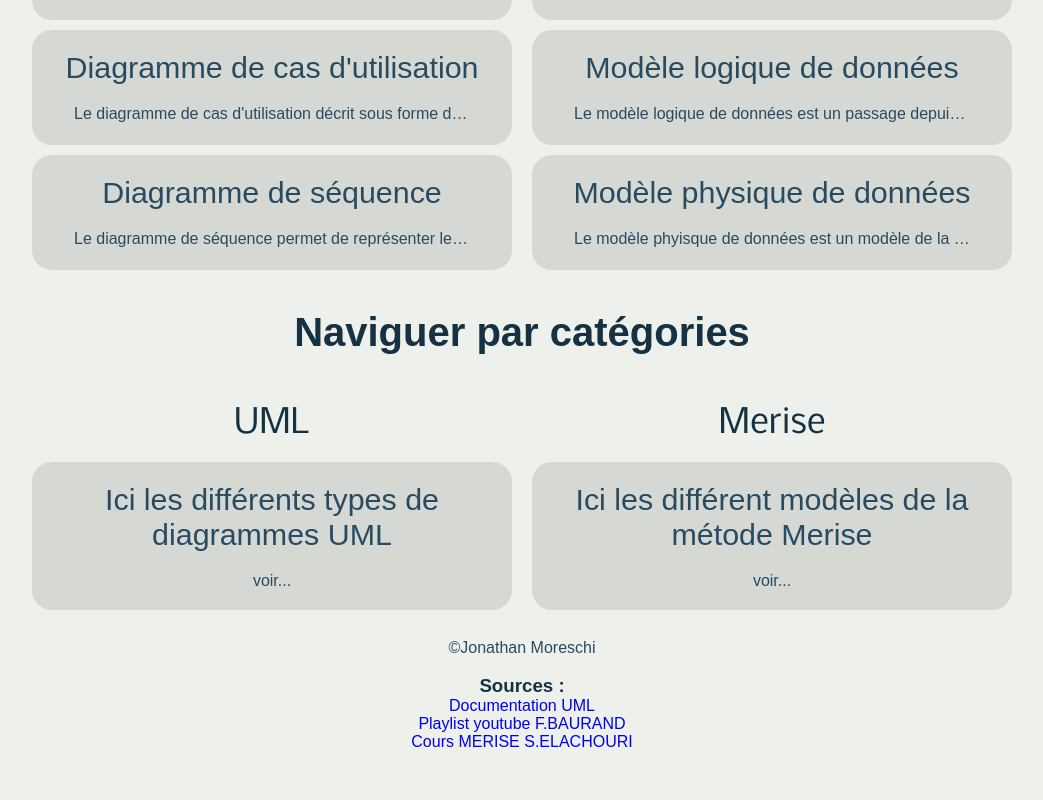
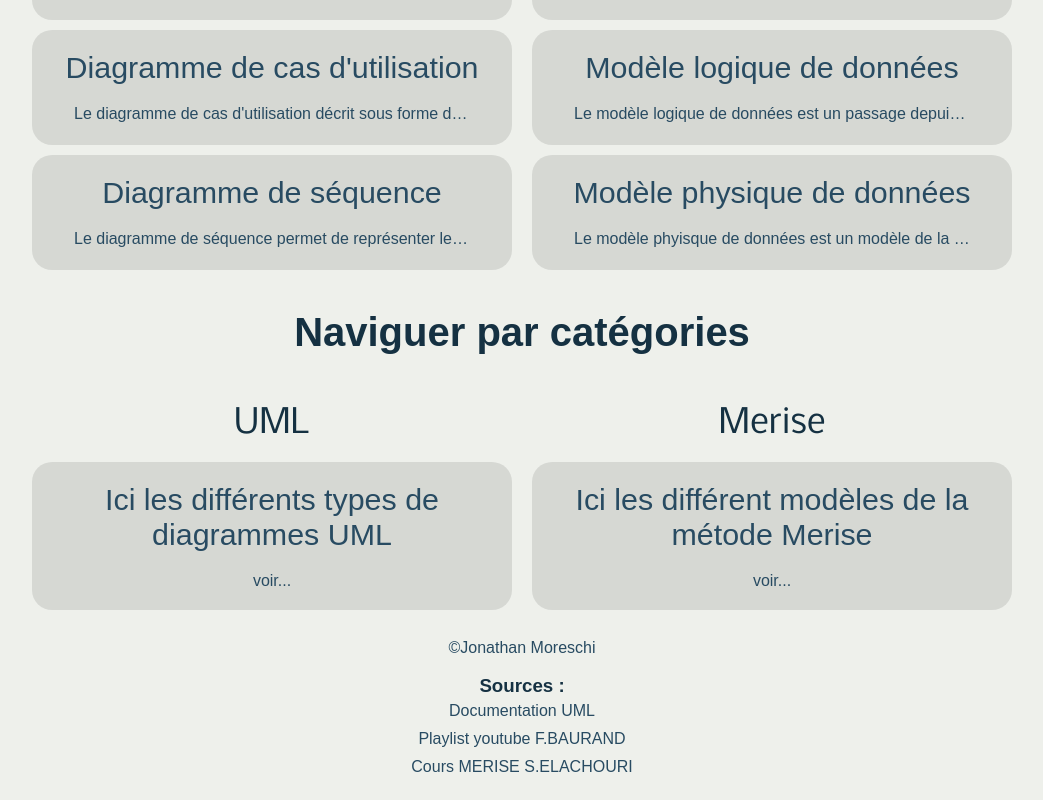
Before and after one commit to 2023-cda-alt-devops-p4/catalog-jm, a Next.js app: page / in a window 1280 px wide. Shown: the part 532-1332 px from the top of the page, without its empty margins (118-1161 px from the left). Before the commit the page ends 1302 px from the top, so only its background shows below. Built offline with nearby package versions, Linux system fonts and the light colour scheme; a web font is replaced by a local one.

Commit message:
Feat: Styling link in footer

```diff
--- a/app/components/Footer.js
+++ b/app/components/Footer.js
@@ -8,9 +8,9 @@ const Footer = () => {
       <p>&copy;Jonathan Moreschi</p>
       <div className={styles.sources}>
         <h3>Sources : </h3>
-        <Link href={'https://www.uml-diagrams.org/'} target='_blank'>Documentation UML</Link>
-        <Link href={'https://www.youtube.com/playlist?list=PL6JepipuvDNKiH_epQq7ZcfWERsyxoGDJ'} target='_blank'>Playlist youtube F.BAURAND</Link>
-        <Link href={'https://cours-ofppt.weebly.com/uploads/1/3/0/8/13086652/merise.pdf'} target='_blank'>Cours MERISE S.ELACHOURI</Link>
+        <Link href={'https://www.uml-diagrams.org/'} className={styles.footerLink} target='_blank'>Documentation UML</Link>
+        <Link href={'https://www.youtube.com/playlist?list=PL6JepipuvDNKiH_epQq7ZcfWERsyxoGDJ'} className={styles.footerLink} target='_blank'>Playlist youtube F.BAURAND</Link>
+        <Link href={'https://cours-ofppt.weebly.com/uploads/1/3/0/8/13086652/merise.pdf'} className={styles.footerLink} target='_blank'>Cours MERISE S.ELACHOURI</Link>
       </div>
     </footer>
   )
--- a/app/footer.module.scss
+++ b/app/footer.module.scss
@@ -1,5 +1,7 @@
+@use 'variables';
+
 .footer {
-  height: 150px;
+  height: 180px;
   display: flex;
   flex-direction: column;
   align-items: center;
@@ -9,5 +11,20 @@
     flex-direction: column;
     align-items: center;
     justify-content: space-evenly;
+    .footerLink {
+      color: variables.$content-color;
+      margin: 5px;
+    }
   }
 }
+
+[data-theme='dark'] {
+
+.footer {
+  .sources {
+    .footerLink {
+      color: variables.$content-color-dark;
+    }
+  }
+}
+}
```
